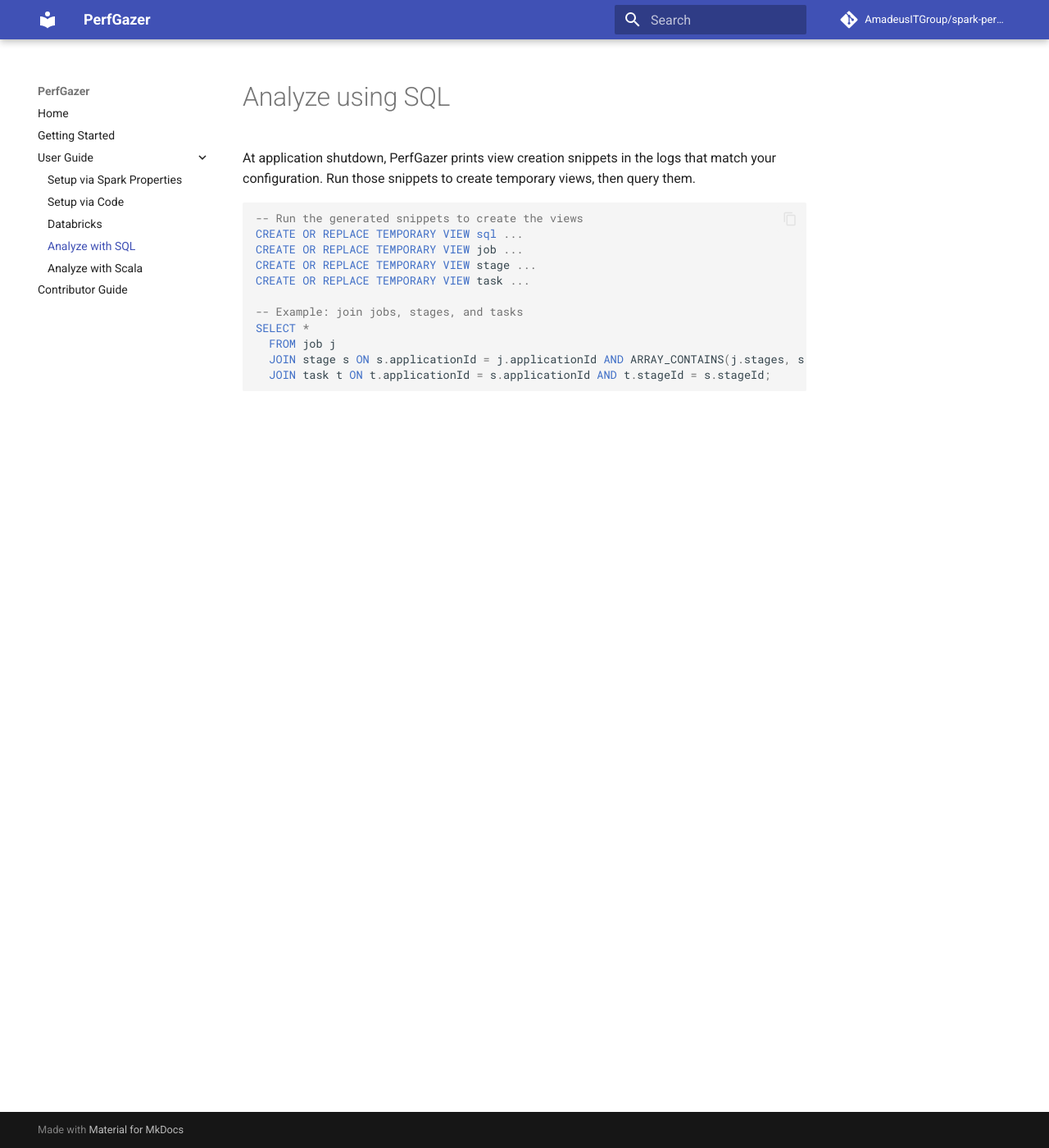
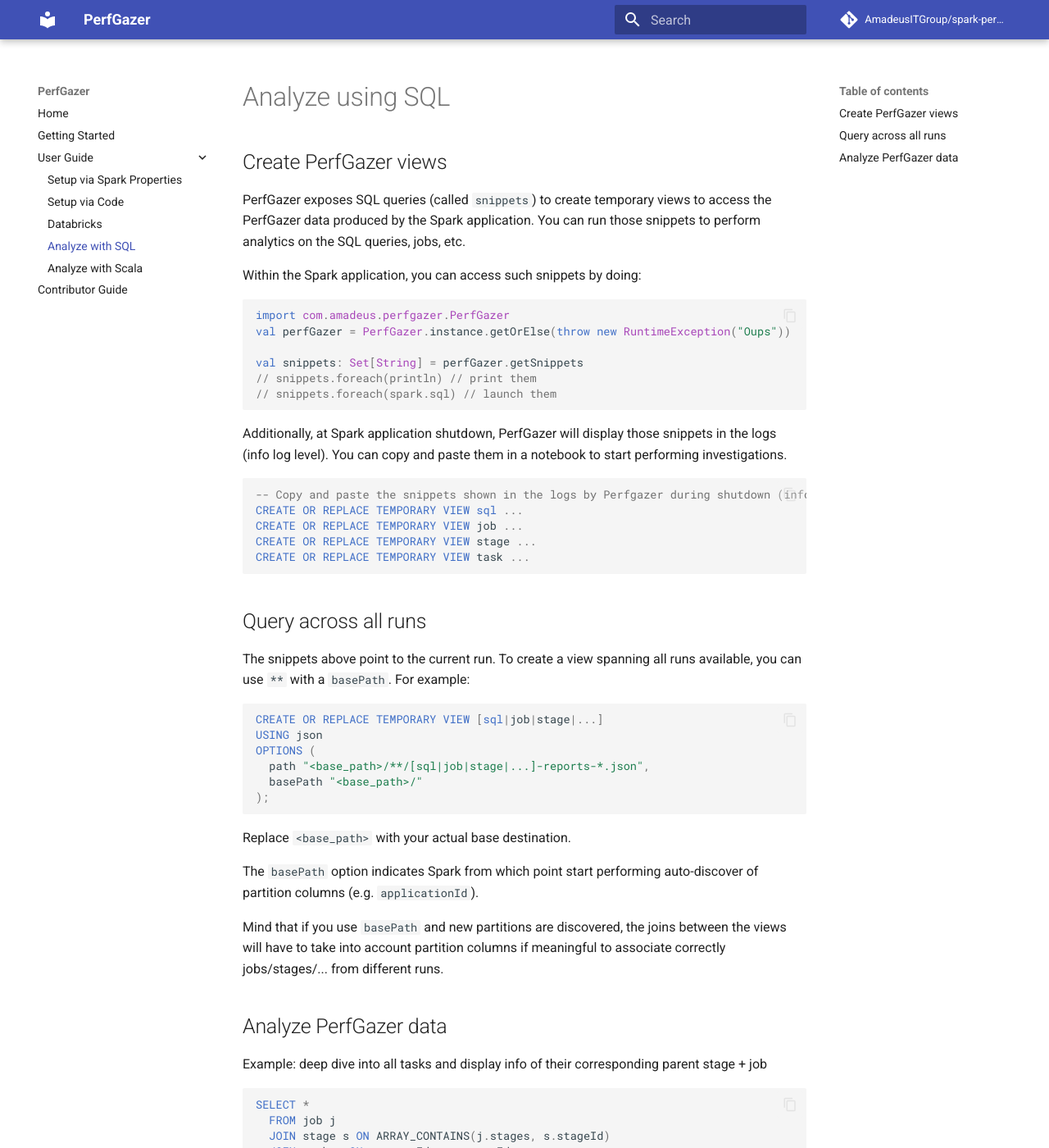
Before and after one commit to AmadeusITGroup/spark-perf-gazer, an MkDocs documentation site: the page built from docs/user_guide/analyze_sql.md, in a window 1280 px wide and 1400 px high. Shown: the whole window at 82% size. Built offline with MkDocs 1.6.1 and Material for MkDocs 9.7.7, drawn with Linux system fonts in a browser that asks for light colours; comment, search, counter and statistics services are not loaded; the version menu is left out.

Commit message:
Facilitate performing analytics on PerfGazer data (#27)
* Allow to access PerfGazer instance even if set up via extraListeners

* Snippets point to the data of the specific Spark application

Snippets won't any longer create views that address data coming from
multiple runs. Why? Generating use-cases from it (like largest job by
CPU-consumption) will be much simpler, precisely "joins". Joins will now
be independent of the partitions chosen to store the data.

* Update documentation accordingly

* Add note on query across all runs

* More on use of basePath to refer to data from all runs

````diff
--- a/docs/user_guide/analyze_sql.md
+++ b/docs/user_guide/analyze_sql.md
@@ -1,17 +1,59 @@
 # Analyze using SQL
 
-At application shutdown, PerfGazer prints view creation snippets in the logs that match your configuration. Run those snippets to create temporary views, then query them.
+## Create PerfGazer views
+
+PerfGazer exposes SQL queries (called `snippets`) to create temporary views to access the PerfGazer data produced by the Spark application.
+You can run those snippets to perform analytics on the SQL queries, jobs, etc.
+
+Within the Spark application, you can access such snippets by doing:
+
+```scala
+import com.amadeus.perfgazer.PerfGazer
+val perfGazer = PerfGazer.instance.getOrElse(throw new RuntimeException("Oups"))
+
+val snippets: Set[String] = perfGazer.getSnippets
+// snippets.foreach(println) // print them
+// snippets.foreach(spark.sql) // launch them
+```
+
+Additionally, at Spark application shutdown, PerfGazer will display those snippets in the logs (info log level). You can copy and paste them in a notebook to start performing investigations.
 
 ```sql
--- Run the generated snippets to create the views
+-- Copy and paste the snippets shown in the logs by Perfgazer during shutdown (info level)
 CREATE OR REPLACE TEMPORARY VIEW sql ...
 CREATE OR REPLACE TEMPORARY VIEW job ...
 CREATE OR REPLACE TEMPORARY VIEW stage ...
 CREATE OR REPLACE TEMPORARY VIEW task ...
 
--- Example: join jobs, stages, and tasks
+```
+
+## Query across all runs
+
+The snippets above point to the current run. To create a view spanning all runs available, you can use `**` with a `basePath`.
+For example:
+
+```sql
+CREATE OR REPLACE TEMPORARY VIEW [sql|job|stage|...]
+USING json
+OPTIONS (
+  path "<base_path>/**/[sql|job|stage|...]-reports-*.json",
+  basePath "<base_path>/"
+);
+```
+
+Replace `<base_path>` with your actual base destination.
+
+The `basePath` option indicates Spark from which point start performing auto-discover of partition columns (e.g. `applicationId`).
+
+Mind that if you use `basePath` and new partitions are discovered, the joins between the views will have to take into account partition columns if meaningful to associate correctly jobs/stages/... from different runs.
+
+## Analyze PerfGazer data
+
+Example: deep dive into all tasks and display info of their corresponding parent stage + job
+
+```sql
 SELECT *
   FROM job j
-  JOIN stage s ON s.applicationId = j.applicationId AND ARRAY_CONTAINS(j.stages, s.stageId)
-  JOIN task t ON t.applicationId = s.applicationId AND t.stageId = s.stageId;
+  JOIN stage s ON ARRAY_CONTAINS(j.stages, s.stageId)
+  JOIN task t ON t.stageId = s.stageId;
 ```
````
Also changed, not shown: 6 other files.
